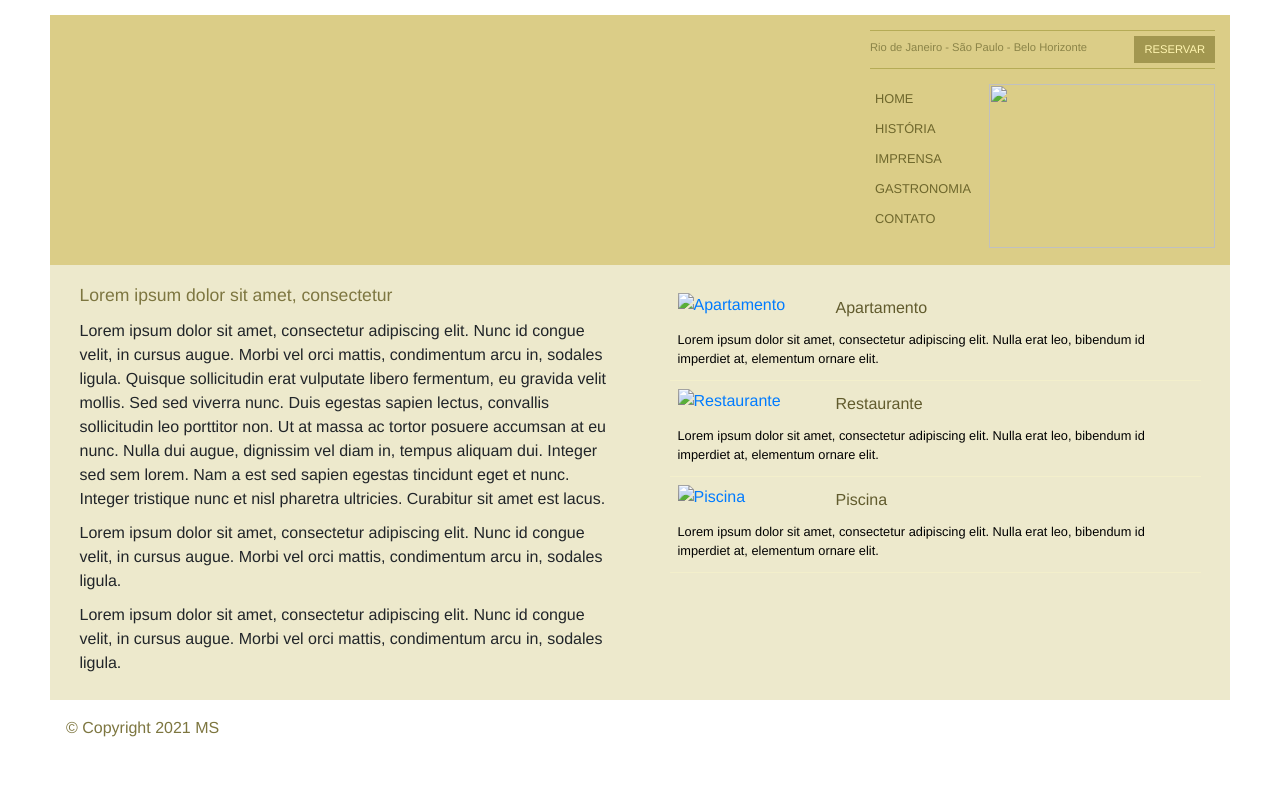
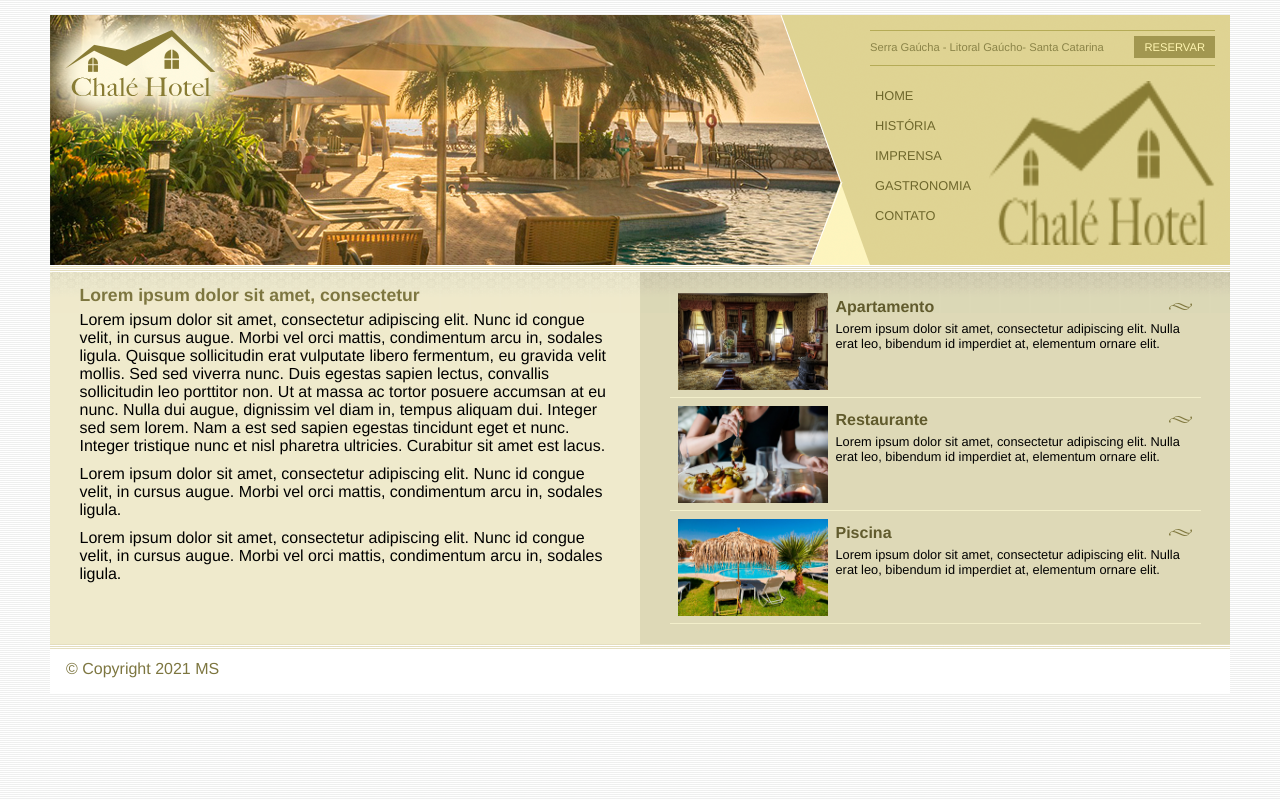
Before and after one commit to MSanttos/chale-hotel, a plain HTML site: page index.html in a window 1280 px wide. Drawn offline with nearby package versions, Linux system fonts and the light colour scheme.

Commit message:
refactor

```diff
--- a/index.html
+++ b/index.html
@@ -5,8 +5,6 @@
 <meta name="viewport" content="width=device-width, initial-scale=1.0">
 <meta http-equiv="X-UA-Compatible" content="ie=edge">
 <meta name="Description" content="Enter your description here"/>
-<link rel="stylesheet" href="https://cdnjs.cloudflare.com/ajax/libs/twitter-bootstrap/4.6.0/css/bootstrap.min.css">
-<link rel="stylesheet" href="https://cdnjs.cloudflare.com/ajax/libs/font-awesome/5.15.4/css/all.min.css">
 <link rel="stylesheet" href="assets/css/style.css">
 <title>Chalé Hotel</title>
 </head>
@@ -22,7 +20,7 @@
 				<div id="conteudo-menu">
 					<div id="menu-locais">
 						<span class="locais">
-							Rio de Janeiro - São Paulo - Belo Horizonte
+							Serra Gaúcha - Litoral Gaúcho- Santa Catarina
 						</span>
 						<a class="reserva" href="">Reservar</a>
 						<div style="clear: both;"></div>
@@ -35,7 +33,7 @@
 							<li><a href="">Gastronomia</a></li>
 							<li><a href="">Contato</a></li>
 						</ul>
-						<img class="depoimento" src="imagens/depoimento.png">
+						<img class="depoimento" src="assets/imagens/logo.png">
 					</div>
 				</div>
 			</div>
@@ -53,21 +51,21 @@
 				<ul id="beneficios">
 					<li>
 						<a href="">
-							<img src="imagens/apartamento.jpg" width="150" alt="Apartamento">
+							<img src="assets/imagens/apartamento.jpg" width="150" alt="Apartamento">
 							<h3>Apartamento</h3>
 							<p>Lorem ipsum dolor sit amet, consectetur adipiscing elit. Nulla erat leo, bibendum id imperdiet at, elementum ornare elit.</p>
 						</a>
 					</li>
 					<li>
 						<a href="">
-							<img src="imagens/restaurante.jpg" width="150" alt="Restaurante">
+							<img src="assets/imagens/restaurante.jpg" width="150" alt="Restaurante">
 							<h3>Restaurante</h3>
 							<p>Lorem ipsum dolor sit amet, consectetur adipiscing elit. Nulla erat leo, bibendum id imperdiet at, elementum ornare elit.</p>
 						</a>
 					</li>
 					<li>
 						<a href="">
-							<img src="imagens/piscina.jpg" width="150" alt="Piscina">
+							<img src="assets/imagens/piscina.jpg" width="150" alt="Piscina">
 							<h3>Piscina</h3>
 							<p>Lorem ipsum dolor sit amet, consectetur adipiscing elit. Nulla erat leo, bibendum id imperdiet at, elementum ornare elit.</p>
 						</a>
```
Also changed, not shown: assets/css/style.css (line endings or trailing spaces), assets/imagens/apartamento.jpg (added), assets/imagens/bg-area-lateral.png (added), assets/imagens/bg-area-principal.png (added), assets/imagens/bg-container.png (added), assets/imagens/bg-linha.gif (added), assets/imagens/bg-rodape.png (added), assets/imagens/bg.png (added), assets/imagens/depoimento.png (added), assets/imagens/depoimento1.png (added), assets/imagens/logo.png (added), assets/imagens/ornamento.png (added), assets/imagens/piscina.jpg (added), assets/imagens/restaurante.jpg (added), 3 more files.
